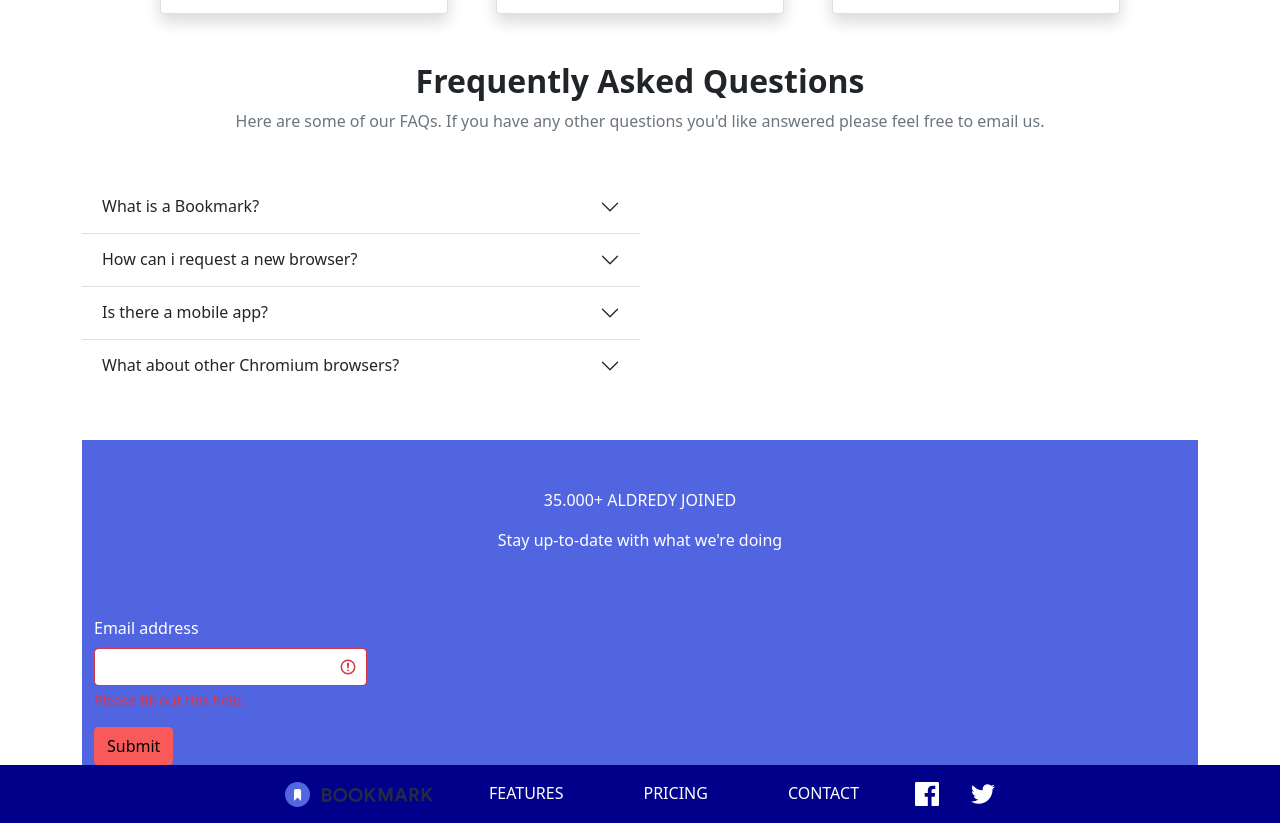
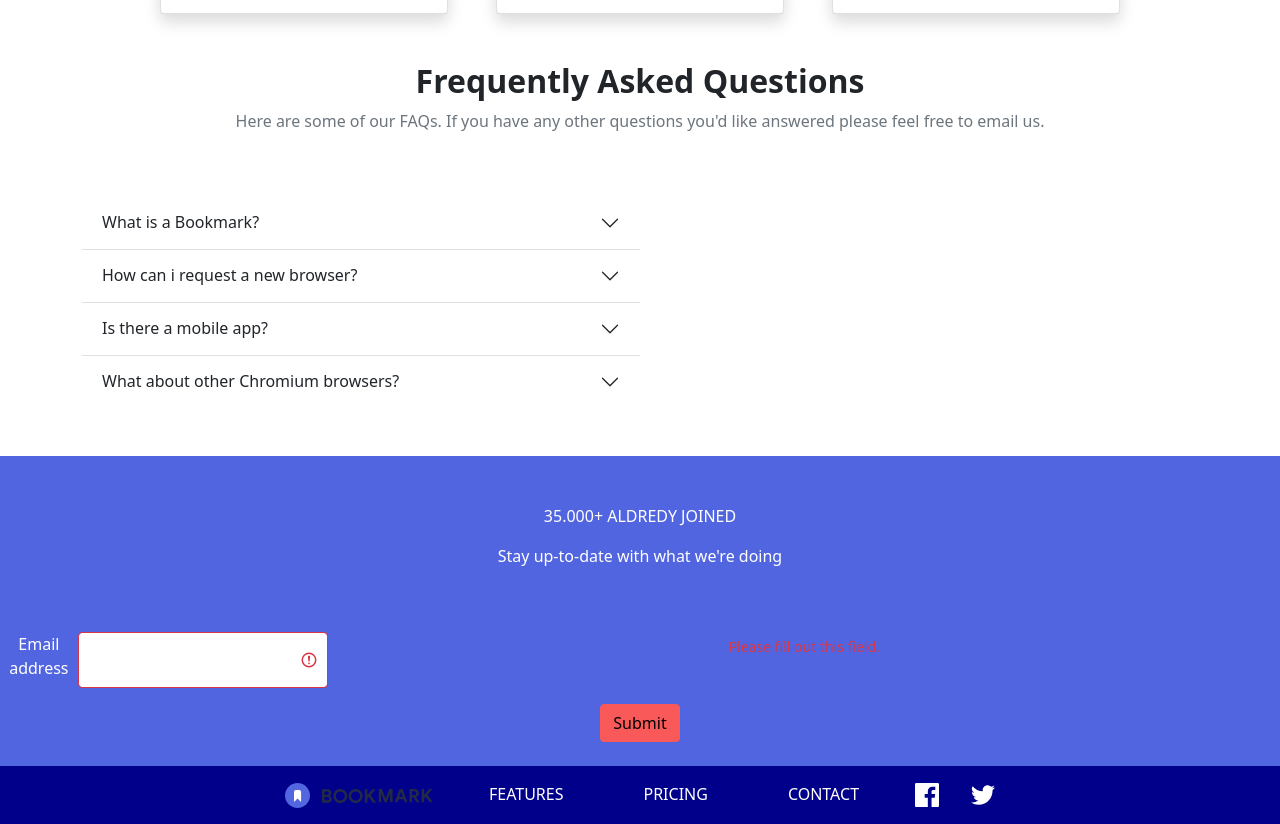
Before and after one commit to brokestar7/angular_Adrian_IT, a website: page sprint_2_Adrian/index.html in a window 1280 px wide. Shown: the part 1829-2653 px from the top of the page. Drawn offline with nearby package versions, Linux system fonts and the light colour scheme.

Commit message:
agregando cambios

```diff
--- a/sprint_2_Adrian/index.html
+++ b/sprint_2_Adrian/index.html
@@ -37,16 +37,19 @@
         </div>
     </nav>
     <!-- Principal -->
-    <div class="d-flex container-xl mt-5 text-center">
-        <div class="align-self-center">
-            <h1 class="col fw-bold">A Simple Bookmark Manager</h1>
+    <div class="container-xl">
+
+        <div class=" row justify-content-center mt-5">
+            <div class="col align-self-center">
+                <h1 class="fw-bold">A Simple Bookmark Manager</h1>
                 <p class="text-muted">A clean and simple interface to organize your favourite websites. Open a new browser
                     tab and see your sites load instantly. Try it for free.</p>
                 <button class="btn btn-primary m-2 shadow-sm">Get it on Chrome</button>
                 <button class="btn btn-light m-2 shadow-sm text-muted">Get it on Firefox</button>
             </div>
-        <div>
+            <div class="col">
                 <img src="./Imagenes/illustration-hero.svg">
+            </div>
         </div>
     </div>
     <!-- Features -->
@@ -118,12 +121,16 @@
         </div>
 
         <!-- FAQS -->
-        <div class="text-center">
+        <div class="row">
+
+            <div class="col text-center">
                 <h2 class="fw-bold">Frequently Asked Questions</h2>
                 <p class="text-muted">Here are some of our FAQs. If you have any other questions you'd like answered please
                     feel free to email us.</p>
             </div>
-        <div class="justify-content-center">
+            <div class="container-fluid">
+
+                <div class="col justify-content-center">
 
                     <div class="accordion accordion-flush w-50 mt-5 mb-5" id="accordionFlushExample">
                         <div class="accordion-item">
@@ -198,26 +205,31 @@
                         </div>
                     </div>
                 </div>
+            </div>
+        </div>
 
 
-        <footer class=" container-fluid bg-primary">
+    </div>
+    <!-- Footer -->
+    <footer class="bg-primary">
+        <div class="row">
             <div class="text-white p-5">
                 <p class="text-center">35.000+ ALDREDY JOINED</p>
                 <p class="text-center">Stay up-to-date with what we're doing</p>
             </div>
-            <div>
-                <form class="was-validated">
-                    <div class="mb-3">
+            <div class="">
+                <form class="text-center was-validated">
+                    <div class="d-flex mb-3">
                         <label for="exampleInputEmail1" class="form-label text-white">Email address</label>
                         <input type="email" class="form-control w-25" id="exampleInputEmail1" aria-describedby="emailHelp" required>
                         <div class="valid-feedback">Valid.</div>
                         <div class="invalid-feedback">Please fill out this field.</div>
                         </div>
+                        <button type="submit" class="btn btn-secondary">Submit</button>
                     </div>
-                    <button type="submit" class="btn btn-secondary">Submit</button>
                 </form>
             </div>
-            <div class="d-flex justify-content-center py-2" style="background-color: darkblue;" >
+            <div class="d-flex justify-content-center py-2 mt-4" style="background-color: darkblue;" >
                 <a href="#" class="nav-link"><img  src="./Imagenes/logo-bookmark.svg" alt=""></a>
                 <a class="mx-4 text-white nav-link" href="#">FEATURES</a>
                 <a class="mx-4 text-white nav-link" href="#">PRICING</a>
@@ -225,8 +237,9 @@
                 <a class="nav-link" href="#"><img src="./Imagenes/icon-facebook.svg" alt=""></a>
                 <a class="nav-link" href="#"><img src="./Imagenes/icon-twitter.svg" alt=""></a>
             </div>
+
+        </div>
     </footer>
-    </div>
 </body>
 
 </html>
```
Lines whose indentation alone changed are shown as unchanged.
